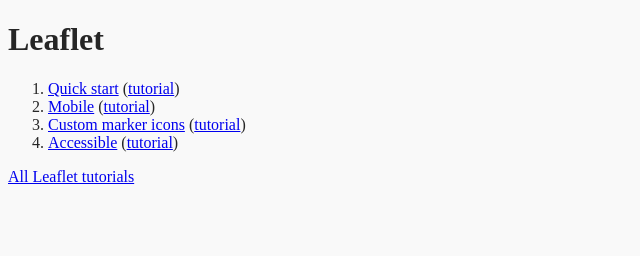
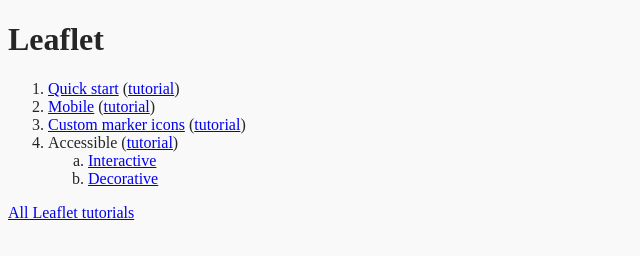
Before and after one commit to Stassi/leaflet-tutorials, a website: page public/index.html in a window 1280 px wide. Shown: the whole page, without its empty margins (0-640 px from the left). Drawn offline with Linux system fonts and the light colour scheme.

Commit message:
split distinct accessible maps: - decorative - interactive

```diff
--- a/public/index.html
+++ b/public/index.html
@@ -23,8 +23,16 @@
     (<a href="https://leafletjs.com/examples/custom-icons/" target="_blank">tutorial</a>)
   </li>
   <li>
-    <a href="accessible.html">Accessible</a>
+    Accessible
     (<a href="https://leafletjs.com/examples/accessibility/" target="_blank">tutorial</a>)
+    <ol type="a">
+      <li>
+        <a href="accessible-interactive.html">Interactive</a>
+      </li>
+      <li>
+        <a href="accessible-decorative.html">Decorative</a>
+      </li>
+    </ol>
   </li>
 </ol>
 <p>
```
Also changed, not shown: public/accessible-decorative.html (renamed from public/accessible.html, +0 -1 lines), public/accessible-interactive.html (added, +17 -0 lines), public/script/accessible-interactive.js (renamed from public/script/accessible.js).
